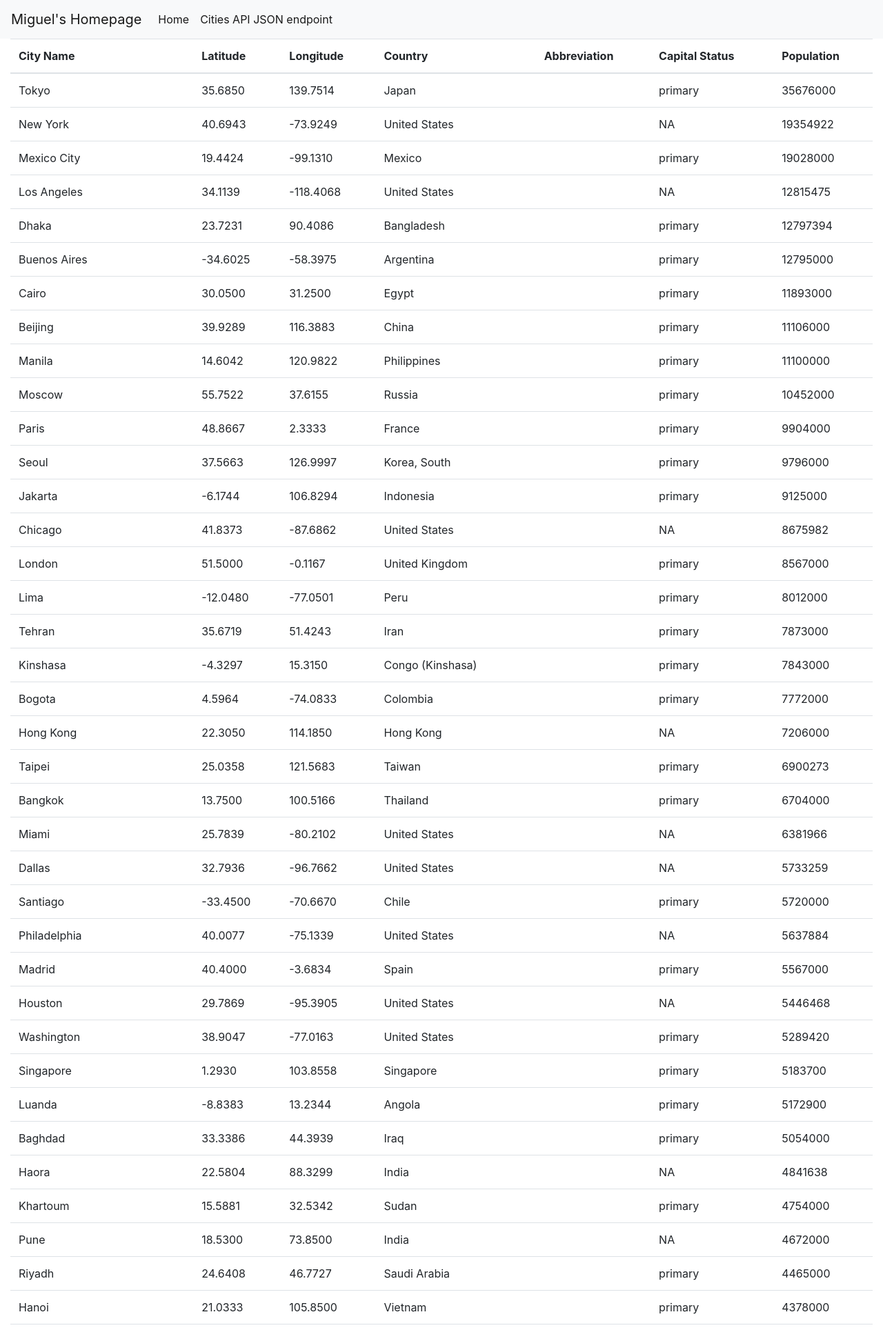
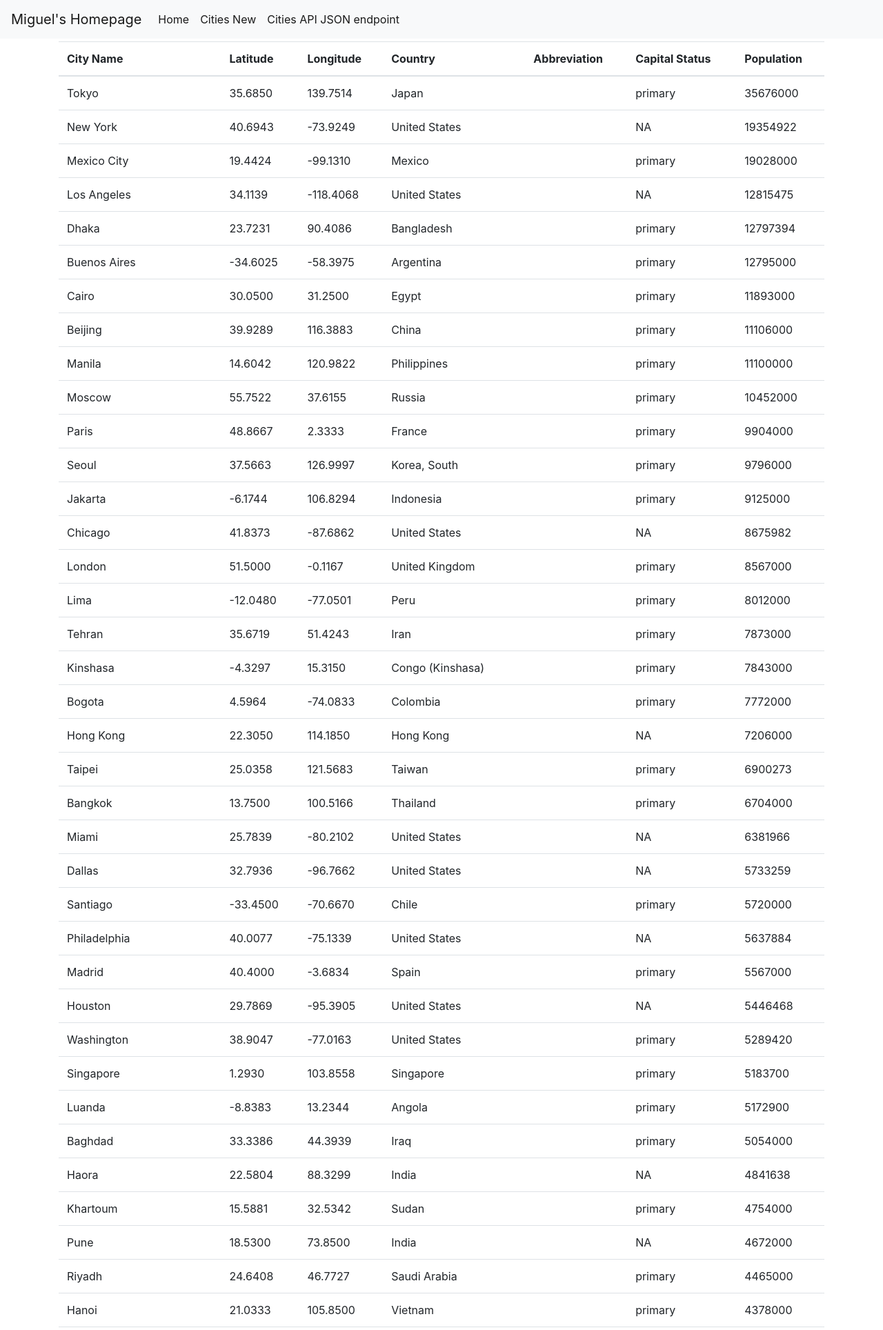
Before and after one commit to rpr325/WebAppHW1, a Flask app: page / in a window 1280 px wide. Shown: the top 1928 px of the page at 69% size. Run offline with Flask 2, Linux system fonts and the light colour scheme; data comes from the database, SQL or seed files in the repository; data that the repository does not hold is empty; some libraries are stand-ins or nearby versions.

Commit message:
Fix: Modify layout.html code.

```diff
--- a/app/templates/layout.html
+++ b/app/templates/layout.html
@@ -3,46 +3,63 @@
 <head>
 
     <!-- Required meta tags -->
-    <meta charset="utf-8">
-    <meta name="viewport" content="width=device-width, initial-scale=1, shrink-to-fit=no">
 
     <!-- Bootstrap CSS -->
-    <link rel="stylesheet" href="https://stackpath.bootstrapcdn.com/bootstrap/4.4.1/css/bootstrap.min.css" integrity="sha384-Vkoo8x4CGsO3+Hhxv8T/Q5PaXtkKtu6ug5TOeNV6gBiFeWPGFN9MuhOf23Q9Ifjh" crossorigin="anonymous">
 
-    {% if user %}
+
+    <meta charset="utf-8">
+    <meta content="width=device-width, initial-scale=1, shrink-to-fit=no" name="viewport">
+    <link crossorigin="anonymous" href="https://stackpath.bootstrapcdn.com/bootstrap/4.4.1/css/bootstrap.min.css"
+          integrity="sha384-Vkoo8x4CGsO3+Hhxv8T/Q5PaXtkKtu6ug5TOeNV6gBiFeWPGFN9MuhOf23Q9Ifjh" rel="stylesheet">
+{% if user %}
     <title>Welcome to {{ user.username }}'s site</title>
     {% else %}
     <title>Welcome to My Site!</title>
     {% endif %}
-</head>
-<body>
+<head>
+ <body>
 <!-- As a heading -->
-<nav class="navbar navbar-expand-lg navbar-light bg-light">
-  <a class="navbar-brand" href="#">{% if user %}{{ user.username }}'s Homepage{% else %}
+
+
+<nav class="navbar navbar-expand-lg navbar-light bg-light mb-1">
+  <a class="navbar-brand" href="/">{% if user %}{{ user.username }}'s Homepage{% else %}
     <title>Welcome to My Homepage</title>
     {% endif %}</a>
-  <button class="navbar-toggler" type="button" data-toggle="collapse" data-target="#navbarNavDropdown" aria-controls="navbarNavDropdown" aria-expanded="false" aria-label="Toggle navigation">
+  <button aria-controls="navbarNavDropdown" aria-expanded="false" aria-label="Toggle navigation" class="navbar-toggler" data-target="#navbarNavDropdown" data-toggle="collapse" type="button">
     <span class="navbar-toggler-icon"></span>
   </button>
   <div class="collapse navbar-collapse" id="navbarNavDropdown">
     <ul class="navbar-nav">
       <li class="nav-item active">
-        <a class="nav-link" href="#">Home <span class="sr-only">(current)</span></a>
+        <a class="nav-link" href="/">Home <span class="sr-only">(current)</span></a>
       </li>
       <li class="nav-item active">
-        <a class="nav-link" href="api/cities">Cities API JSON endpoint <span class="sr-only">(current)</span></a>
+        <a class="nav-link" href="/cities/new">Cities New <span class="sr-only">(current)</span></a>
+      </li>
+      <li class="nav-item active">
+        <a class="nav-link" href="/api/v1/cities">Cities API JSON endpoint <span class="sr-only">(current)</span></a>
       </li>
 
     </ul>
   </div>
 </nav>
-<div class="container-fluid">{% block content %}{% endblock %}</div>
+<main class="container" role="main">
 
-<!-- Optional JavaScript -->
-<!-- jQuery first, then Popper.js, then Bootstrap JS -->
-<script src="https://code.jquery.com/jquery-3.4.1.slim.min.js" integrity="sha384-J6qa4849blE2+poT4WnyKhv5vZF5SrPo0iEjwBvKU7imGFAV0wwj1yYfoRSJoZ+n" crossorigin="anonymous"></script>
-<script src="https://cdn.jsdelivr.net/npm/popper.js@1.16.0/dist/umd/popper.min.js" integrity="sha384-Q6E9RHvbIyZFJoft+2mJbHaEWldlvI9IOYy5n3zV9zzTtmI3UksdQRVvoxMfooAo" crossorigin="anonymous"></script>
-<script src="https://stackpath.bootstrapcdn.com/bootstrap/4.4.1/js/bootstrap.min.js" integrity="sha384-wfSDF2E50Y2D1uUdj0O3uMBJnjuUD4Ih7YwaYd1iqfktj0Uod8GCExl3Og8ifwB6" crossorigin="anonymous"></script>
-
+    {% block content %}
+    {% endblock %}
+</main>
+<div id="footer">
+    <!-- Optional JavaScript -->
+    <!-- jQuery first, then Popper.js, then Bootstrap JS -->
+    <script crossorigin="anonymous"
+            integrity="sha384-J6qa4849blE2+poT4WnyKhv5vZF5SrPo0iEjwBvKU7imGFAV0wwj1yYfoRSJoZ+n"
+            src="https://code.jquery.com/jquery-3.4.1.slim.min.js"></script>
+    <script crossorigin="anonymous"
+            integrity="sha384-Q6E9RHvbIyZFJoft+2mJbHaEWldlvI9IOYy5n3zV9zzTtmI3UksdQRVvoxMfooAo"
+            src="https://cdn.jsdelivr.net/npm/popper.js@1.16.0/dist/umd/popper.min.js"></script>
+    <script crossorigin="anonymous"
+            integrity="sha384-wfSDF2E50Y2D1uUdj0O3uMBJnjuUD4Ih7YwaYd1iqfktj0Uod8GCExl3Og8ifwB6"
+            src="https://stackpath.bootstrapcdn.com/bootstrap/4.4.1/js/bootstrap.min.js"></script>
+</div>
 </body>
 </html>
```
